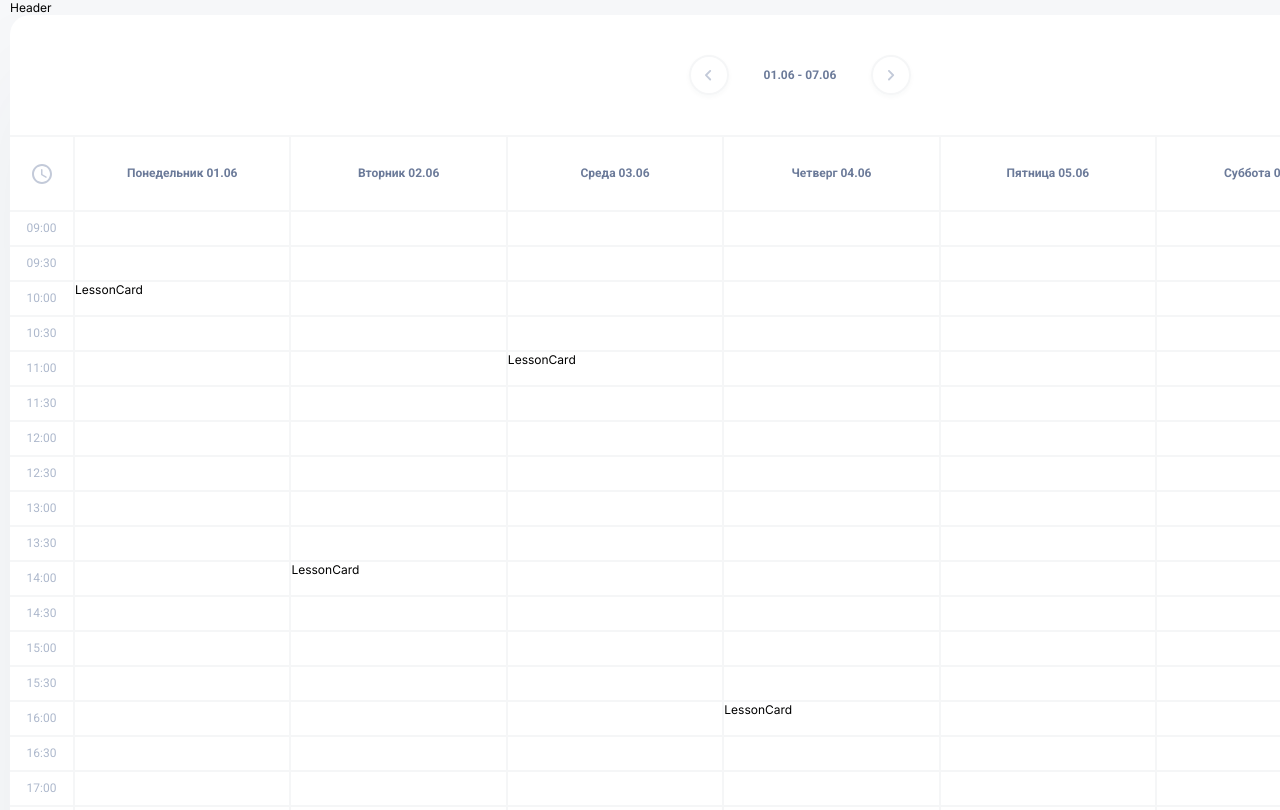
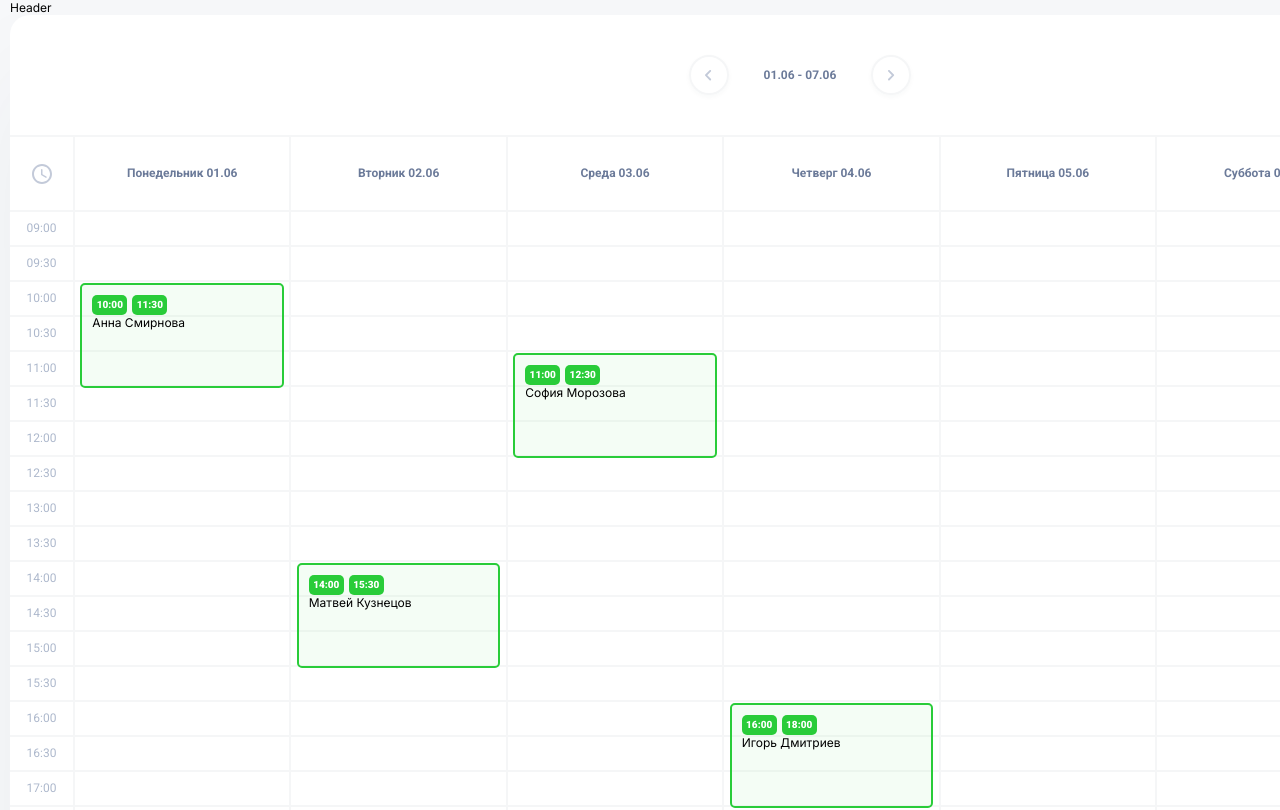
Before and after one commit to ComShep/coach-crm, a React (Vite) app: page /dashboard in a window 1280 px wide. Shown: the top 810 px of the page. Built offline with nearby package versions, Linux system fonts and the light colour scheme.

Commit message:
добавлена первичная верстка карточек уроков

```diff
--- a/src/components/DashboardGrid/DashboardGrid.module.css
+++ b/src/components/DashboardGrid/DashboardGrid.module.css
@@ -15,6 +15,7 @@
 .cell {
 	min-height: 35px;
 	border-top: 2px solid #f5f6f7;
+	position: relative;
 }
 
 .cell:not(:last-child){
--- a/src/components/DashboardGrid/LessonCard.module.css
+++ b/src/components/DashboardGrid/LessonCard.module.css
@@ -0,0 +1,17 @@
+.lesson {
+	position: absolute;
+	top: 2.5%;
+	left: 2.5%;
+	border: 2px solid #29cc39;
+	background: rgba(41, 204, 57, 0.05);
+	width: 95%;
+	z-index: 5;
+	height: 105px;
+	padding: 10px;
+	border-radius: 5px;
+}
+
+.lessonLabels{
+	display: flex;
+	gap: 5px
+}
--- a/src/components/DashboardGrid/LessonCard.tsx
+++ b/src/components/DashboardGrid/LessonCard.tsx
@@ -1,4 +1,6 @@
 import type { Lesson } from "../../store/types"
+import { TimeLabel } from "../assets/TimeLabel/TimeLabel"
+import styles from './LessonCard.module.css'
 
 type Props = {
 	lesson: Lesson,
@@ -8,6 +10,12 @@ type Props = {
 export const LessonCard = ({lesson, isCancelled}: Props) => {
 	console.log(lesson)
 	return (
-		<div>LessonCard</div>
+		<div className={styles.lesson}>
+			<div className={styles.lessonLabels}>
+				<TimeLabel time={lesson.startTime}/>
+				<TimeLabel time={lesson.endTime}/>
+			</div>
+			{lesson.studentName}
+		</div>
 	)
 }
--- /dev/null
+++ b/src/components/assets/TimeLabel/TimeLabel.module.css
@@ -0,0 +1,16 @@
+.label {
+  border-radius: 5px;
+  padding: 0px 7px;
+  width: 35px;
+  height: 20px;
+	background: #29cc39;
+	display: flex;
+	align-items: center;
+	justify-content: center;
+	font-family: Roboto;
+	font-weight: 900;
+	font-size: 10px;
+	line-height: 250%;
+	text-align: center;
+	color: #fff;
+}
--- /dev/null
+++ b/src/components/assets/TimeLabel/TimeLabel.tsx
@@ -0,0 +1,11 @@
+import styles from './TimeLabel.module.css'
+
+type Props = {
+	time: string
+}
+
+export const TimeLabel = ({time}: Props) => {
+	return (
+		<div className={styles.label}>{time}</div>
+	)
+}
```
